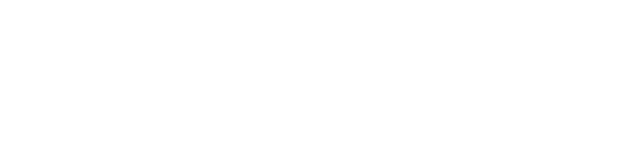
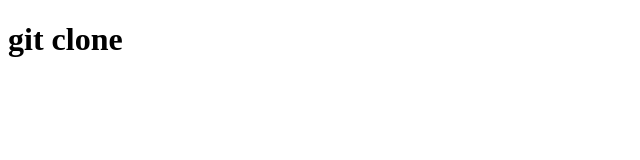
Before and after one commit to HelioWagner/aula-gitHub, a plain HTML site: page index.html in a window 1280 px wide. Shown: the whole page, without its empty margins (0-640 px from the left). Drawn offline with Linux system fonts and the light colour scheme.

Commit message:
teste git clone

```diff
--- a/index.html
+++ b/index.html
@@ -6,6 +6,7 @@
     <title>Document</title>
 </head>
 <body>
+    <h1>git clone</h1>
 
 </body>
 </html>
```
